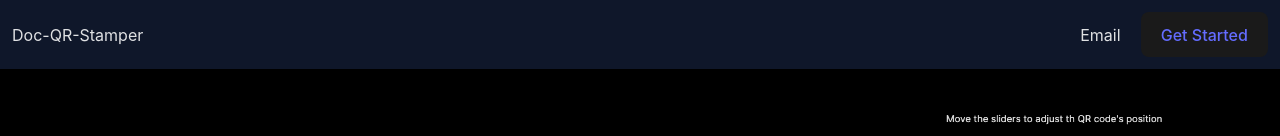
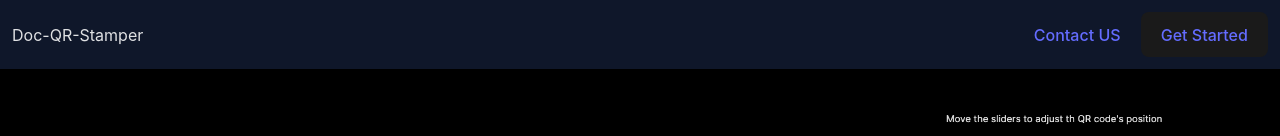
Before and after one commit to abeltsew/docQR-stamp, a React (Vite) app: page / in a window 1280 px wide. Shown: the top 136 px of the page. Built offline with nearby package versions, Linux system fonts and the light colour scheme.

Commit message:
Add Contact Detail

```diff
--- a/src/components/Header.jsx
+++ b/src/components/Header.jsx
@@ -2,7 +2,9 @@ const Header = () => {
   return (
     <ul className="flex p-3 justify-between items-center bg-slate-900 w-screen fixed z-50">
       <li className="flex-1">Doc-QR-Stamper</li>
-      <li className="px-5">Email</li>
+      <li className="px-5">
+        <a href="https://linkedin.com/in/abeltsew">Contact US</a>
+      </li>
       <li>
         <button>
           <a href="#main">Get Started</a>
```
